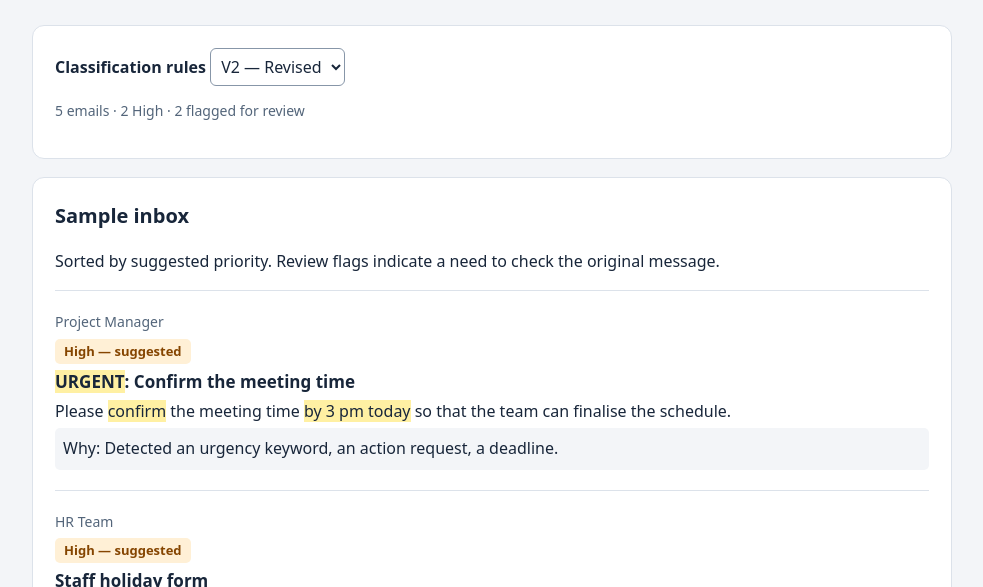
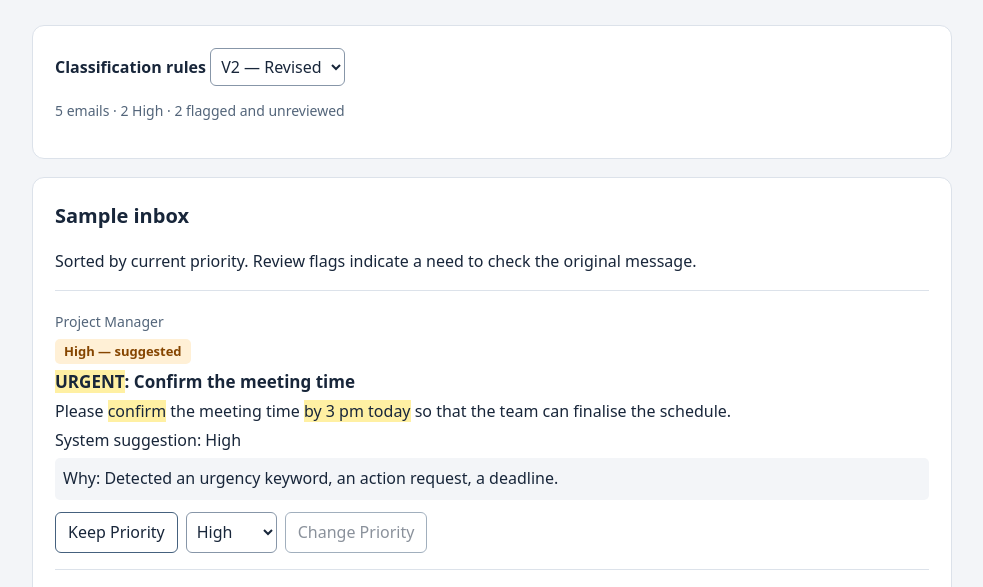
Before and after one commit to cheesej33/A2-Project-Report-Assignment-2, a plain HTML site: page index.html in a window 1280 px wide. Shown: the part 168-755 px from the top of the page, without its empty margins (148-1131 px from the left). Drawn offline with Linux system fonts and the light colour scheme.

Commit message:
Implement human review controls, decision history and undo

```diff
--- a/app.js
+++ b/app.js
@@ -3,5 +3,22 @@ const inbox = document.getElementById('inbox');
 const version = document.getElementById('version');
 function add(parent,tag,value,cls=''){const node=document.createElement(tag);node.className=cls;node.textContent=value;parent.append(node);return node;}
 function highlighted(parent,tag,value,signals){const node=add(parent,tag,'');let cursor=0;const ranges=signals.map(s=>({start:value.indexOf(s),length:s.length})).filter(r=>r.start>=0).sort((a,b)=>a.start-b.start);for(const r of ranges){if(r.start<cursor)continue;node.append(document.createTextNode(value.slice(cursor,r.start)));add(node,'mark',value.slice(r.start,r.start+r.length));cursor=r.start+r.length;}node.append(document.createTextNode(value.slice(cursor)));}
-function render(){const rows=EMAILS.map(email=>({email,...classify(email,version.value)})).sort((a,b)=>Number(b.priority==='High')-Number(a.priority==='High'));inbox.replaceChildren();document.getElementById('status').textContent=`${rows.length} emails · ${rows.filter(r=>r.priority==='High').length} High · ${rows.filter(r=>r.review).length} flagged for review`;for(const r of rows){const item=add(inbox,'article','');add(item,'p',r.email.sender,'sender');add(item,'span',r.priority+' — suggested',r.priority==='High'?'high':'normal');highlighted(item,'h3',r.email.subject,r.evidence.filter(e=>e.field==='subject').map(e=>e.text));highlighted(item,'p',r.email.body||'(Body unavailable)',r.evidence.filter(e=>e.field==='body').map(e=>e.text));add(item,'p','Why: '+r.reason,'reason');if(r.review)add(item,'p','Review needed — check the available original message.','review');}}
-version.addEventListener('change',render);render();
+const storageKey='email-priority-review-v1';
+let events=[]; let storageOK=true;
+try { events=JSON.parse(localStorage.getItem(storageKey)||'[]'); if(!Array.isArray(events)) events=[]; } catch {storageOK=false;}
+const feedback=document.getElementById('feedback');
+function save(message){try{localStorage.setItem(storageKey,JSON.stringify(events));storageOK=true;}catch{storageOK=false;} feedback.textContent=message+(storageOK?'':' — storage unavailable; changes are session-only.');render();}
+function decision(id){return events.filter(e=>e.version===version.value&&e.id===id).at(-1);}
+function button(parent,label,fn){const b=add(parent,'button',label);b.type='button';b.addEventListener('click',fn);return b;}
+function render(){const rows=EMAILS.map(email=>{const result=classify(email,version.value);const d=decision(email.id);return {email,...result,effective:d?.to||result.priority,d};}).sort((a,b)=>Number(b.effective==='High')-Number(a.effective==='High'));
+inbox.replaceChildren();document.getElementById('status').textContent=`${rows.length} emails · ${rows.filter(r=>r.effective==='High').length} High · ${rows.filter(r=>r.review&&!r.d).length} flagged and unreviewed`;
+for(const r of rows){const item=add(inbox,'article','');add(item,'p',r.email.sender,'sender');add(item,'span',r.effective+(r.d?' — user confirmed':' — suggested'),r.effective==='High'?'high':'normal');highlighted(item,'h3',r.email.subject,r.evidence.filter(e=>e.field==='subject').map(e=>e.text));highlighted(item,'p',r.email.body||'(Body unavailable)',r.evidence.filter(e=>e.field==='body').map(e=>e.text));add(item,'p','System suggestion: '+r.priority);add(item,'p','Why: '+r.reason,'reason');if(r.review)add(item,'p','Review needed — check the available original message.','review');
+const controls=add(item,'div','','controls');const select=document.createElement('select');select.setAttribute('aria-label','New priority for '+r.email.subject);for(const value of ['High','Normal']){const o=add(select,'option',value);o.value=value;}select.value=r.effective;
+function record(to,type){events.push({id:r.email.id,version:version.value,from:r.effective,to,type,at:new Date().toISOString()});save(r.email.subject+': '+(type==='keep'?'priority retained':r.effective+' → '+to));}
+button(controls,'Keep Priority',()=>record(r.effective,'keep'));controls.append(select);const change=button(controls,'Change Priority',()=>record(select.value,'change'));change.disabled=true;select.addEventListener('change',()=>change.disabled=select.value===r.effective);
+}
+const history=document.getElementById('history');history.replaceChildren();const active=events.filter(e=>e.version===version.value);if(!active.length)add(history,'p','No review decisions yet.');for(const e of [...active].reverse()){add(history,'p',EMAILS.find(x=>x.id===e.id)?.subject+' — '+e.type+': '+e.from+' → '+e.to);}
+document.getElementById('undo').disabled=!active.length;
+}
+document.getElementById('undo').addEventListener('click',()=>{const i=events.findLastIndex(e=>e.version===version.value);if(i>=0){events.splice(i,1);save('Last review decision undone.');}});
+version.addEventListener('change',()=>{feedback.textContent='Switched rules. Review decisions are stored separately for each version.';render();});render();if(!storageOK)feedback.textContent='Storage unavailable; changes are session-only.';
--- a/index.html
+++ b/index.html
@@ -1 +1 @@
-<!doctype html><html lang="en"><head><meta charset="utf-8"><meta name="viewport" content="width=device-width,initial-scale=1"><title>Email Priority Assistant</title><link rel="stylesheet" href="style.css"><script defer src="emails.js"></script><script defer src="classifier.js"></script><script defer src="app.js"></script></head><body><main><header><p class="eyebrow">INTELLIGENT INTERACTIVE SYSTEMS · ASSIGNMENT 2</p><h1>Email Priority Assistant</h1><p>Rule-based prototype · fictional emails · no live AI</p></header><section><label for="version">Classification rules</label> <select id="version"><option value="v2">V2 — Revised</option><option value="v1">V1 — Initial</option></select><p id="status" role="status"></p></section><section><h2>Sample inbox</h2><p>Sorted by suggested priority. Review flags indicate a need to check the original message.</p><div id="inbox"></div></section></main></body></html>
+<!doctype html><html lang="en"><head><meta charset="utf-8"><meta name="viewport" content="width=device-width,initial-scale=1"><title>Email Priority Assistant</title><link rel="stylesheet" href="style.css"><script defer src="emails.js"></script><script defer src="classifier.js"></script><script defer src="app.js"></script></head><body><main><header><p class="eyebrow">INTELLIGENT INTERACTIVE SYSTEMS · ASSIGNMENT 2</p><h1>Email Priority Assistant</h1><p>Rule-based prototype · fictional emails · no live AI</p></header><section><label for="version">Classification rules</label> <select id="version"><option value="v2">V2 — Revised</option><option value="v1">V1 — Initial</option></select><p id="status" role="status"></p></section><section><h2>Sample inbox</h2><p>Sorted by current priority. Review flags indicate a need to check the original message.</p><p id="feedback" role="status" aria-live="polite"></p><div id="inbox"></div></section><section><h2>Review history</h2><p>Decisions are separate for each rule version.</p><button id="undo" type="button">Undo last review</button><div id="history"></div></section></main></body></html>
--- a/style.css
+++ b/style.css
@@ -1,2 +1,4 @@
 *{box-sizing:border-box}body{margin:0;background:#f3f5f8;color:#18263a;font:16px/1.6 system-ui,sans-serif}main{max-width:960px;margin:auto;padding:32px 20px}header{margin-bottom:28px}h1{font-size:clamp(26px,5vw,40px);line-height:1.2;margin:8px 0}h2{font-size:20px;margin-top:0}.eyebrow{font-size:12px;letter-spacing:.1em;color:#45617e;font-weight:700}section{background:white;border:1px solid #dce2ea;border-radius:12px;padding:22px;margin-bottom:18px}article{border-top:1px solid #dce2ea;padding:16px 0}article h3{margin:4px 0;font-size:17px}article p{margin:4px 0}.sender,#status{color:#53657a;font-size:14px}
 select{font:inherit;padding:6px;border:1px solid #8796a8;border-radius:6px;background:white;color:#18263a}label{font-weight:600}.high,.normal{display:inline-block;padding:2px 9px;border-radius:5px;font-size:13px;font-weight:700}.high{background:#fff0d6;color:#854500}.normal{background:#e9edf2;color:#334155}mark{background:#fff0a3;color:#18263a}.reason{background:#f3f5f8;padding:8px;border-radius:5px}.review{color:#854500;font-weight:600}
+
+.controls{display:flex;gap:8px;flex-wrap:wrap;margin-top:12px}button{font:inherit;padding:7px 12px;border:1px solid #45617e;border-radius:6px;background:white;color:#18263a;cursor:pointer}button:disabled{opacity:.5;cursor:default}button:focus-visible,select:focus-visible{outline:3px solid #2563eb;outline-offset:2px}#feedback{color:#17603d;font-weight:600}
```
Also changed, not shown: 1 other file.
